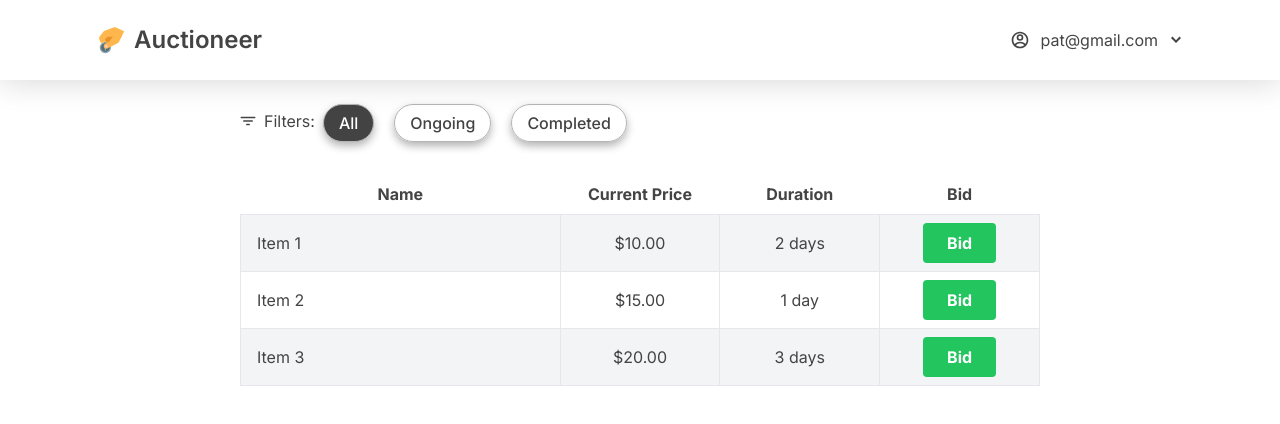
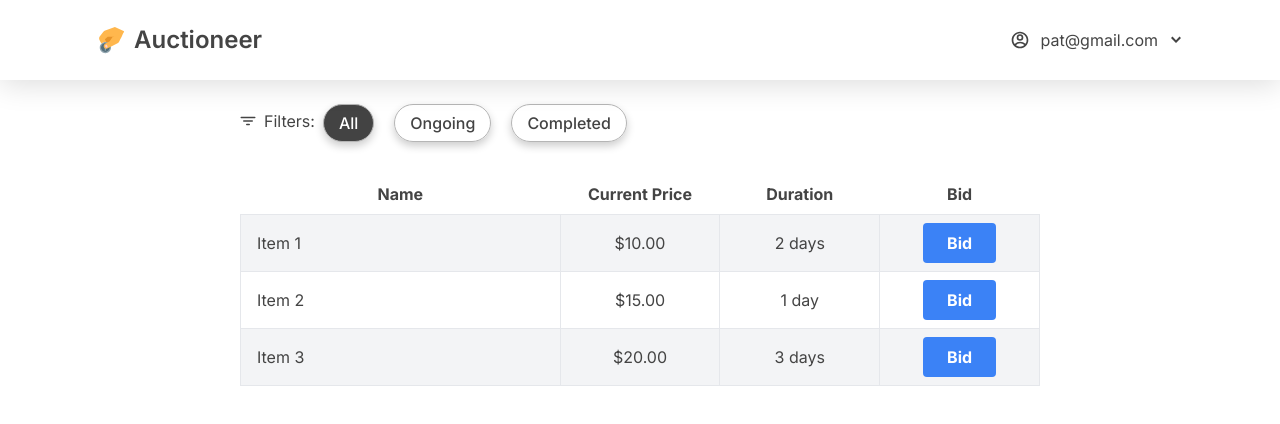
Before and after one commit to patrick-castro/auctioneer, a Next.js app: page /auction in a window 1280 px wide. Shown: the top 424 px of the page. Built offline with nearby package versions, Linux system fonts and the light colour scheme.

Commit message:
Add UI adjustments

```diff
--- a/app/auction/page.tsx
+++ b/app/auction/page.tsx
@@ -72,7 +72,7 @@ export default function Auction() {
               <td className='border px-4 py-2 text-center'>$10.00</td>
               <td className='border px-4 py-2 text-center'>2 days</td>
               <td className='border px-4 py-2 text-center'>
-                <button className='bg-green-500 hover:bg-green-700 text-white font-bold py-2 px-6 rounded'>
+                <button className='bg-blue-500 hover:bg-blue-600 text-white font-bold py-2 px-6 rounded'>
                   Bid
                 </button>
               </td>
@@ -82,7 +82,7 @@ export default function Auction() {
               <td className='border px-4 py-2 text-center'>$15.00</td>
               <td className='border px-4 py-2 text-center'>1 day</td>
               <td className='border px-4 py-2 text-center'>
-                <button className='bg-green-500 hover:bg-green-700 text-white font-bold py-2 px-6 rounded'>
+                <button className='bg-blue-500 hover:bg-blue-600 text-white font-bold py-2 px-6 rounded'>
                   Bid
                 </button>
               </td>
@@ -92,7 +92,7 @@ export default function Auction() {
               <td className='border px-4 py-2 text-center'>$20.00</td>
               <td className='border px-4 py-2 text-center'>3 days</td>
               <td className='border px-4 py-2 text-center'>
-                <button className='bg-green-500 hover:bg-green-700 text-white font-bold py-2 px-6 rounded'>
+                <button className='bg-blue-500 hover:bg-blue-600 text-white font-bold py-2 px-6 rounded'>
                   Bid
                 </button>
               </td>
--- a/app/auction/styles.css
+++ b/app/auction/styles.css
@@ -5,7 +5,7 @@
   padding: 6px 15px;
   border-radius: 25px;
   font-weight: 500;
-  box-shadow: 0 4px 8px 0 rgba(0, 0, 0, 0.3);
+  box-shadow: 0 4px 8px 0 rgba(0, 0, 0, 0.2);
 }
 
 .selected-btn {
```
